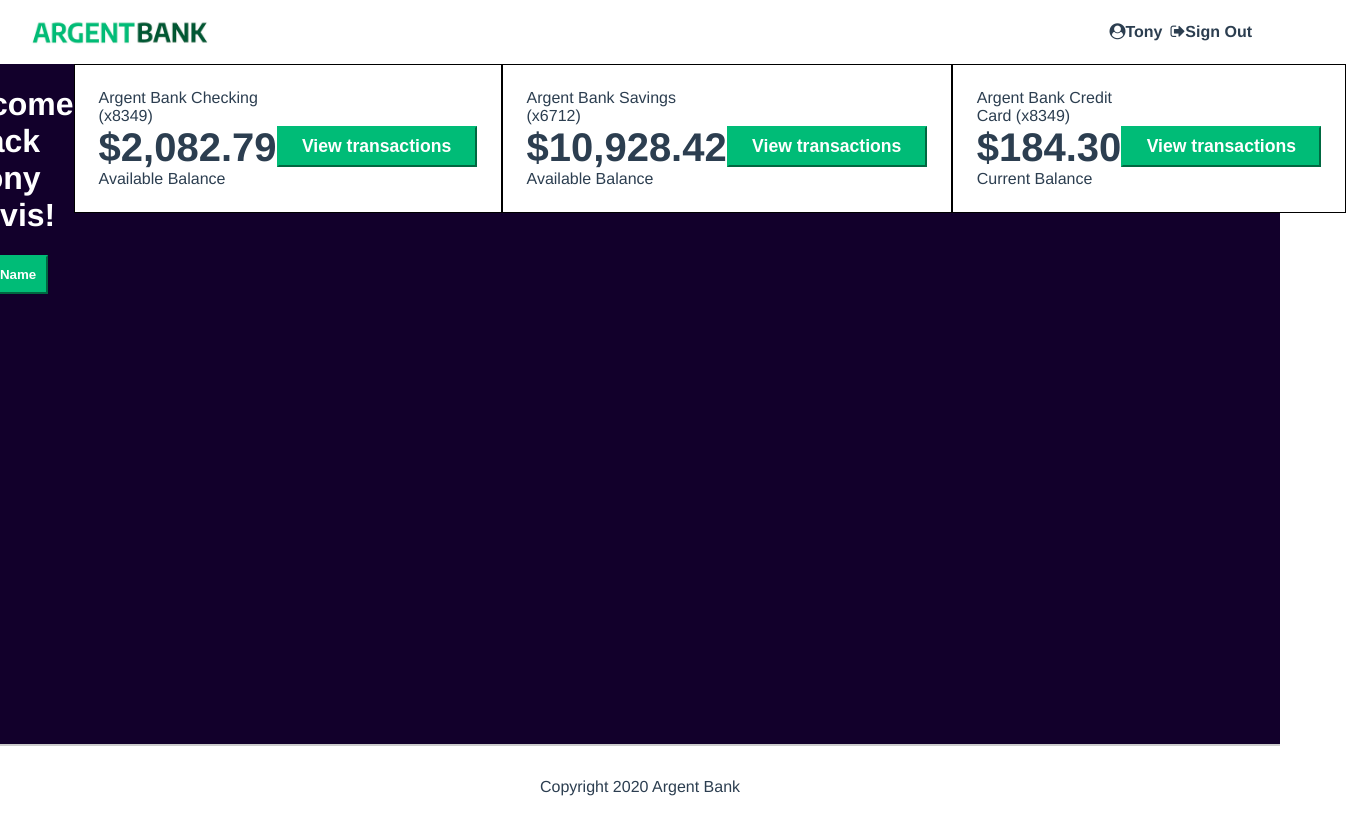
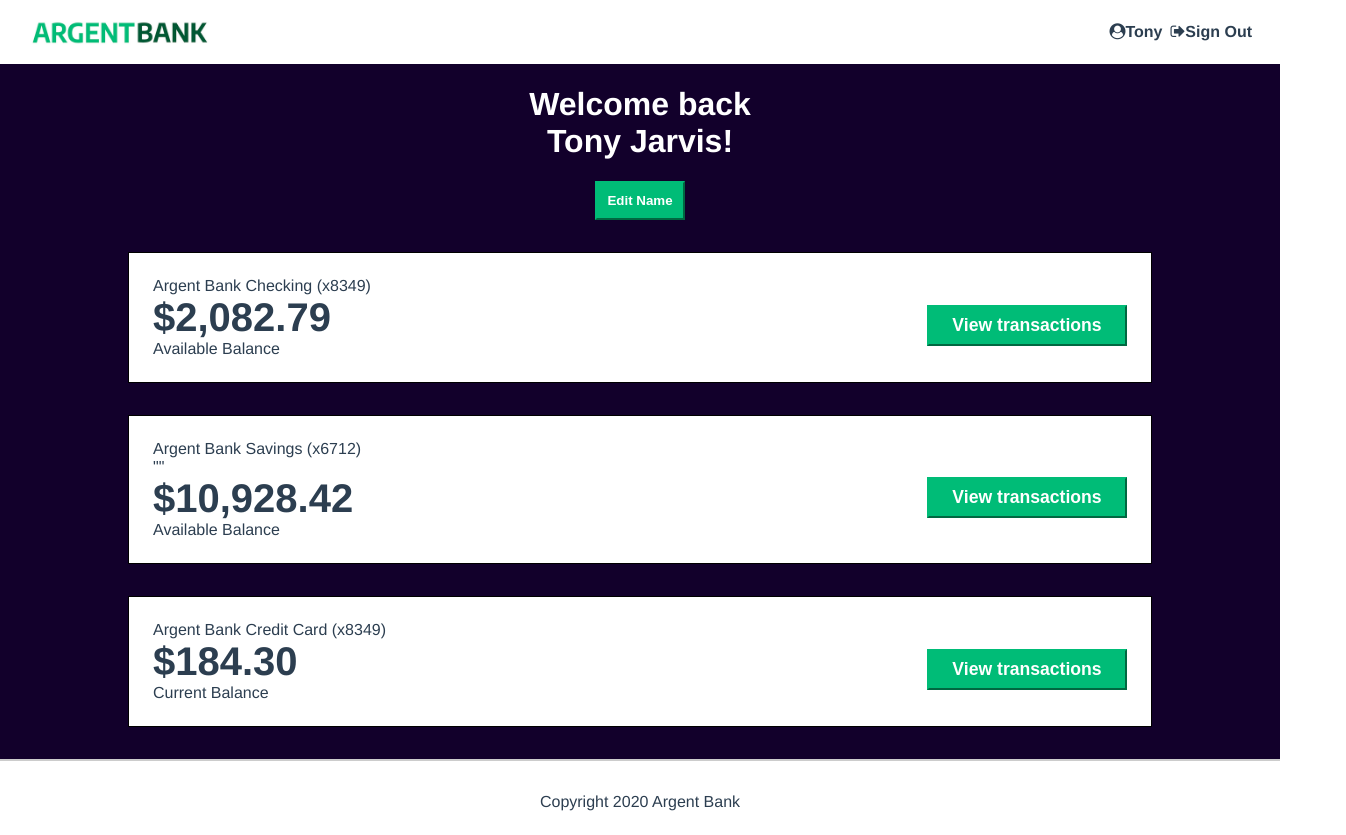
Before and after one commit to Faysal64/argent-bank-master, a React (Vite) app: page /UserPage in a window 1280 px wide. Shown: the whole page, 1346 px wide, since content can reach past the window. Built offline with nearby package versions, Linux system fonts and the light colour scheme.

Commit message:
commit14/04

```diff
--- a/src/components/UserPage.jsx
+++ b/src/components/UserPage.jsx
@@ -27,7 +27,7 @@
         </div>
       </nav>
 
-      <main className="main bg-dark">
+      <main className="main bg-dark columnBalance">
         <div className="header">
           <h1>
             Welcome back<br />
@@ -51,7 +51,7 @@
 
         <section className="account">
           <div className="account-content-wrapper">
-            <h3 className="account-title">Argent Bank Savings (x6712)</h3>
+            <h3 className="account-title">Argent Bank Savings (x6712)</h3>""
             <p className="account-amount">$10,928.42</p>
             <p className="account-amount-description">Available Balance</p>
           </div>
--- a/src/connexion.css
+++ b/src/connexion.css
@@ -18,6 +18,13 @@
   display: flex;
   justify-content: center;
   align-items: start;
+}
+
+.columnBalance{
+  display: flex;
+  flex-direction: column;
+  justify-content: center;
+  text-align: center;
 }
 
 
@@ -270,6 +277,7 @@
 
 .header {
   color: #fff;
+  width: 100%;
   margin-bottom: 2rem;
 }
 
@@ -285,6 +293,8 @@
   color: #fff;
 }
 
+
+
 @media (min-width: 720px) {
   .account {
     flex-direction: row;
```
